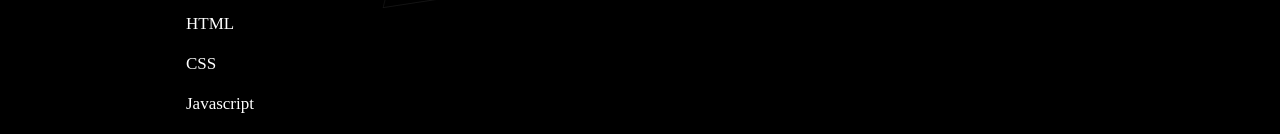
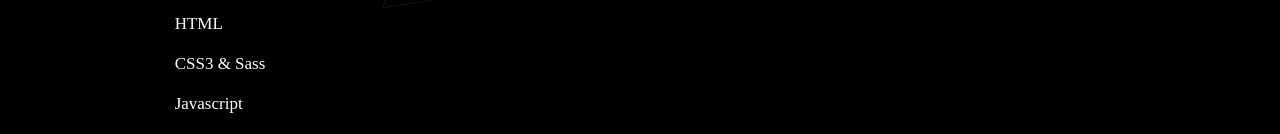
Before and after one commit to pedro-lauro451/projects-page, a React (Create React App) app: page /#/skills in a window 1280 px wide. Shown: the part 232-366 px from the top of the page. Built offline with nearby package versions, Linux system fonts and the light colour scheme.

Commit message:
info added

```diff
--- a/src/Containers/skills/utils.js
+++ b/src/Containers/skills/utils.js
@@ -10,7 +10,7 @@ export const skillsData = [
                 skillName: "HTML",
             },
             {
-                skillName: "CSS",
+                skillName: "CSS3 & Sass",
             },
             {
                 skillName: "Javascript",
```
